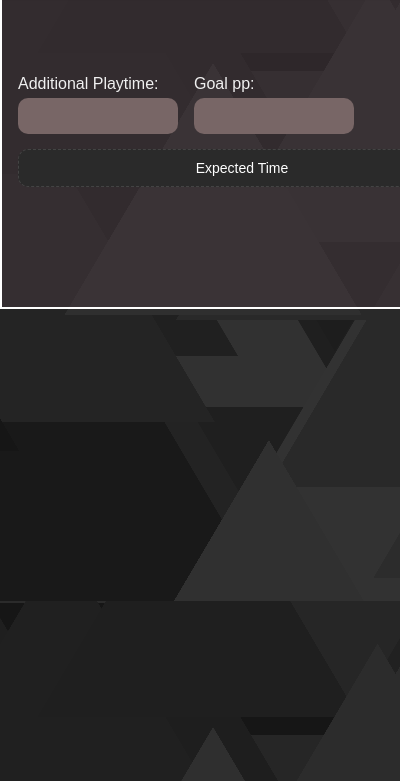
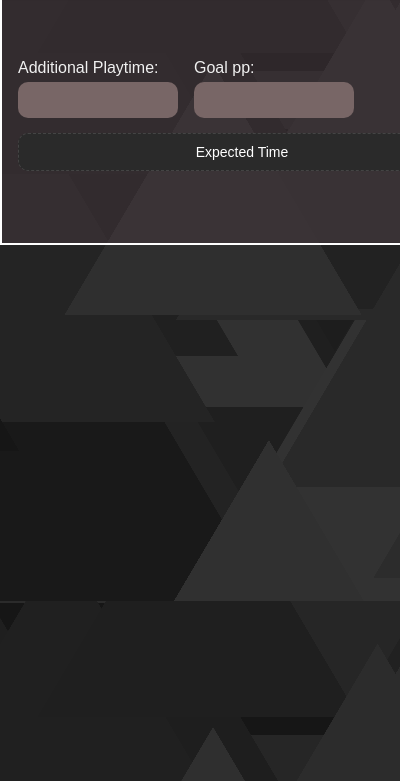
Before and after one commit to stysan/oii-firefox, a browser extension: page popup/popup.html in a window 400 px wide. Shown: the part 63-844 px from the top of the page. Drawn offline with Linux system fonts and the light colour scheme.

Commit message:
Fixed a bug where Tooltips would not be displayed on correct position and additionally Changed the whole Popup Height itself

```diff
--- a/popup/popup.css
+++ b/popup/popup.css
@@ -14,11 +14,7 @@ some color values to play with from the original osu website
 
 .triangle-container {
     background-color: rgba(70, 57, 63, 0.5);
-    height: 23em;
-}
-
-.input-container {
-    padding-top: 1em;
+    height: 19em;
 }
 
 body {
@@ -26,7 +22,7 @@ body {
     margin: 0;
     padding: 0;
     width: 30em;
-    height: 23em;
+    height: 19em;
     border: 2px white solid;
     background-image: url(../images/Triangles.png);
 }
@@ -107,12 +103,12 @@ input[type="text"]:focus {
 }
 
 .tooltip.tooltip-playtime {
-    top: 47.5%;
+    top: 35.5%;
     right: 69.3%;
 }
 
 .tooltip.tooltip-goalpp {
-    top: 47.5%;
+    top: 35.5%;
     right: 36%;
 }
 
```
